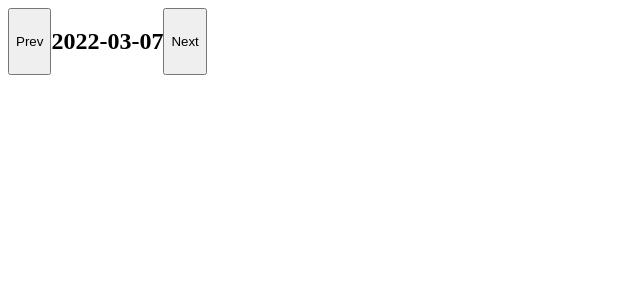
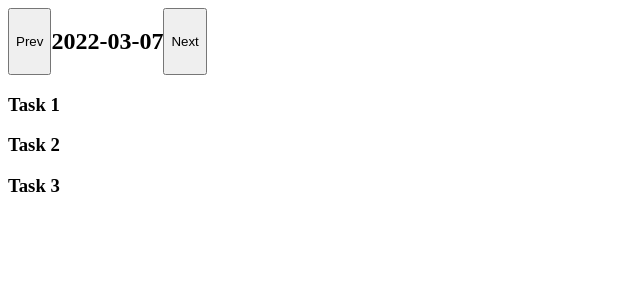
Before and after one commit to arpibb/animated-daily-calendar-view, a React (Create React App) app: page / in a window 1280 px wide. Shown: the top 300 px of the page, without its empty margins (0-640 px from the left). Built offline with nearby package versions, Linux system fonts and the light colour scheme.

Commit message:
display task in taskpanel first iteration

```diff
--- a/src/components/DailyCalenderView/TaskPanel.js
+++ b/src/components/DailyCalenderView/TaskPanel.js
@@ -3,10 +3,12 @@ import { Task } from './Task'
 
 const TaskPanelWrapper = styled.div``
 
-export const TaskPanel = () => {
+export const TaskPanel = ({ dailyTaskData }) => {
   return (
     <TaskPanelWrapper>
-      <Task />
+      {dailyTaskData.tasks.map((task) => {
+        return <Task taskTitle={task} />
+      })}
     </TaskPanelWrapper>
   )
 }
```
